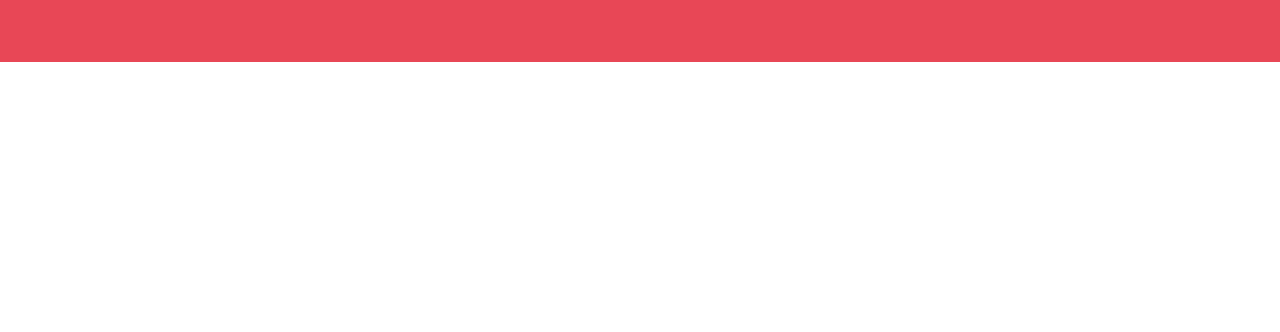
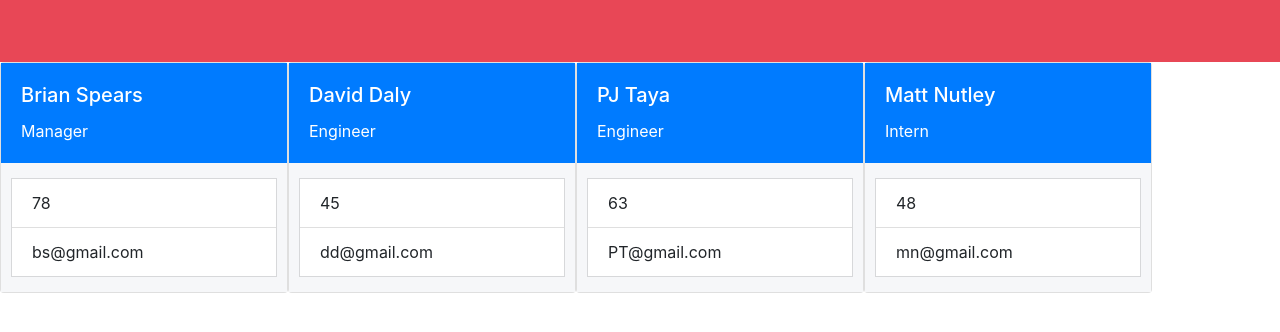
Before and after one commit to dalyd14/team-profile-generator, a website: page src/index.html in a window 1280 px wide. Shown: the part 108-440 px from the top of the page. Drawn offline with nearby package versions, Linux system fonts and the light colour scheme.

Commit message:
improved html output

```diff
--- a/src/index.html
+++ b/src/index.html
@@ -11,4 +11,52 @@
     <header class="d-flex justify-content-center align-items-center">
         <h1 class="text-white">My Team</h1>
     </header>
-    <section id="members-list">
+    <section id="members-list" class="d-flex">
+<div class="card" style="width: 18rem;">
+    <div class="card-body bg-primary text-white">
+        <h5 class="card-title">Brian Spears</h5>
+        <p class="card-text">Manager</p>
+    </div>
+    <div class="content-background">
+        <ul class="list-group list-group-flush">
+            <li class="list-group-item">78</li>
+            <li class="list-group-item">bs@gmail.com</li>
+        </ul>
+    </div>
+</div><div class="card" style="width: 18rem;">
+    <div class="card-body bg-primary text-white">
+        <h5 class="card-title">David Daly</h5>
+        <p class="card-text">Engineer</p>
+    </div>
+    <div class="content-background">
+        <ul class="list-group list-group-flush">
+            <li class="list-group-item">45</li>
+            <li class="list-group-item">dd@gmail.com</li>
+        </ul>
+    </div>
+</div><div class="card" style="width: 18rem;">
+    <div class="card-body bg-primary text-white">
+        <h5 class="card-title">PJ Taya</h5>
+        <p class="card-text">Engineer</p>
+    </div>
+    <div class="content-background">
+        <ul class="list-group list-group-flush">
+            <li class="list-group-item">63</li>
+            <li class="list-group-item">PT@gmail.com</li>
+        </ul>
+    </div>
+</div><div class="card" style="width: 18rem;">
+    <div class="card-body bg-primary text-white">
+        <h5 class="card-title">Matt Nutley</h5>
+        <p class="card-text">Intern</p>
+    </div>
+    <div class="content-background">
+        <ul class="list-group list-group-flush">
+            <li class="list-group-item">48</li>
+            <li class="list-group-item">mn@gmail.com</li>
+        </ul>
+    </div>
+</div>
+    </section>
+</body>
+</html>
--- a/src/style.css
+++ b/src/style.css
@@ -2,3 +2,10 @@ header {
     height: 170px;
     background-color: #E84756;
 }
+.content-background {
+    padding: 15px 10px;
+    background-color: #F6F7F9;
+}
+.content-background ul {
+    border: solid 1px rgba(0, 0, 0, 0.125);
+}
```
Also changed, not shown: index.js (+7 -6 lines).
